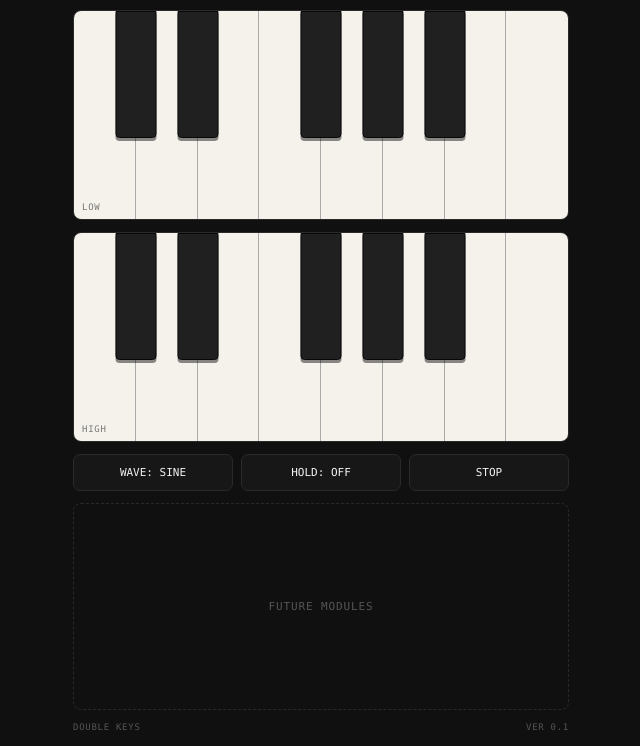
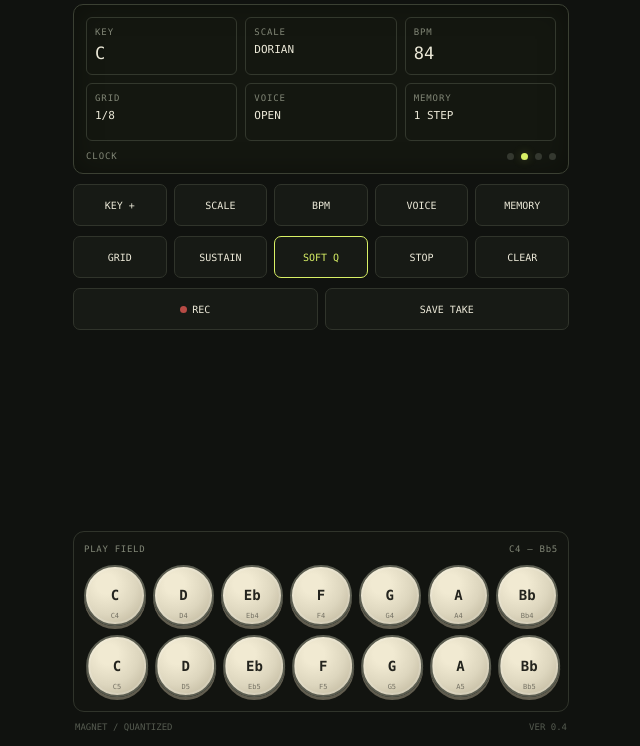
Before and after one commit to izanapi/cell-piano, a plain HTML site: page index.html in a window 1280 px wide. Shown: the part 54-800 px from the top of the page, without its empty margins (319-959 px from the left). Drawn offline with Linux system fonts and the light colour scheme.

Commit message:
Add files via upload

```diff
--- a/index.html
+++ b/index.html
@@ -3,357 +3,195 @@
 <head>
 <meta charset="utf-8" />
 <meta name="viewport" content="width=device-width, initial-scale=1, viewport-fit=cover, user-scalable=no" />
-<meta name="theme-color" content="#111111" />
-<title>DOUBLE KEYS</title>
+<meta name="theme-color" content="#11130f" />
+<title>POCKET CHORD</title>
 <style>
 :root{
-    --bg:#101010;
-    --panel:#171717;
-    --line:#2a2a2a;
-    --text:#f2f2f2;
-    --muted:#858585;
-    --accent:#ffd84a;
-    --white:#f4f2eb;
-    --black:#202020;
+  --bg:#10120f; --panel:#171a15; --line:#30342b; --text:#ece9d8; --muted:#818676;
+  --accent:#d8f065; --key:#ddd6be; --keyText:#24241e; --dark:#272a23; --glow:rgba(216,240,101,.25);
 }
-
-  *{ box-sizing:border-box; -webkit-tap-highlight-color:transparent; }
-
-  html,body{
-    margin:0;
-    width:100%;
-    min-height:100%;
-    background:var(--bg);
-    color:var(--text);
-    font-family: ui-monospace, SFMono-Regular, Menlo, Monaco, Consolas, monospace;
-    overflow-x:hidden;
-    touch-action:none;
-  }
-
-  body{
-    display:flex;
-    justify-content:center;
-  }
-
-  .app{
-    width:min(100vw,520px);
-    min-height:100dvh;
-    display:flex;
-    flex-direction:column;
-    padding:
-      max(14px, env(safe-area-inset-top))
-      12px
-      max(14px, env(safe-area-inset-bottom));
-    gap:12px;
-  }
-
-  .topbar{
-    height:38px;
-    display:flex;
-    align-items:center;
-    justify-content:space-between;
-    border-bottom:1px solid var(--line);
-  }
-
-  .title{
-    font-size:13px;
-    letter-spacing:.14em;
-  }
-
-  .status{
-    font-size:11px;
-    color:var(--muted);
-  }
-
-  .keyboard{
-    position:relative;
-    height:210px;
-    border:1px solid var(--line);
-    background:#090909;
-    overflow:hidden;
-    border-radius:8px;
-    user-select:none;
-  }
-
-  .white-keys{
-    position:absolute;
-    inset:0;
-    display:grid;
-    grid-template-columns:repeat(8,1fr);
-  }
-
-  .key.white{
-    position:relative;
-    background:var(--white);
-    border-right:1px solid #aaa;
-  }
-
-  .key.white:last-child{ border-right:none; }
-
-  .key.white.active{
-    background:var(--accent);
-  }
-
-  .black-key{
-    position:absolute;
-    top:0;
-    width:8.3%;
-    height:61%;
-    transform:translateX(-50%);
-    background:var(--black);
-    border:1px solid #080808;
-    border-radius:0 0 4px 4px;
-    z-index:3;
-    box-shadow:0 3px 0 rgba(0,0,0,.45);
-  }
-
-  .black-key.active{
-    background:var(--accent);
-    box-shadow:none;
-  }
-
-  .kbd-label{
-    position:absolute;
-    left:8px;
-    bottom:7px;
-    z-index:5;
-    color:#777;
-    font-size:9px;
-    letter-spacing:.08em;
-    pointer-events:none;
-  }
-
-  .controls{
-    display:grid;
-    grid-template-columns:1fr 1fr 1fr;
-    gap:8px;
-  }
-
-  button{
-    appearance:none;
-    border:1px solid var(--line);
-    background:var(--panel);
-    color:var(--text);
-    border-radius:7px;
-    padding:11px 8px;
-    font:inherit;
-    font-size:11px;
-  }
-
-  button:active,
-  button.on{
-    border-color:var(--accent);
-    color:var(--accent);
-  }
-
-  .future{
-    flex:1;
-    min-height:180px;
-    border:1px dashed #292929;
-    border-radius:8px;
-    display:flex;
-    align-items:center;
-    justify-content:center;
-    color:#555;
-    font-size:11px;
-    letter-spacing:.08em;
-  }
-
-  .footer{
-    color:#555;
-    font-size:9px;
-    letter-spacing:.08em;
-    display:flex;
-    justify-content:space-between;
-    align-items:center;
-  }
-
-  @media (max-height:760px){
-    .keyboard{ height:180px; }
-    .future{ min-height:90px; }
-  }
+*{box-sizing:border-box;-webkit-tap-highlight-color:transparent}
+html,body{margin:0;background:var(--bg);color:var(--text);font-family:ui-monospace,SFMono-Regular,Menlo,monospace;touch-action:none;overscroll-behavior:none}
+body{display:flex;justify-content:center;min-height:100dvh}
+.app{width:min(100vw,520px);min-height:100dvh;padding:max(14px,env(safe-area-inset-top)) 12px max(14px,env(safe-area-inset-bottom));display:flex;flex-direction:column;gap:10px}
+.topbar{display:flex;align-items:center;justify-content:space-between;height:34px;border-bottom:1px solid var(--line)}
+.logo{font-size:13px;letter-spacing:.16em}.state{font-size:10px;color:var(--muted)}
+.screen{background:#141710;border:1px solid #3b4033;border-radius:10px;padding:12px;box-shadow:inset 0 0 28px rgba(0,0,0,.35)}
+.readouts{display:grid;grid-template-columns:1fr 1fr 1fr;gap:8px}.cell{border:1px solid #33382d;border-radius:6px;padding:9px 8px;min-height:58px}
+.label{font-size:9px;color:var(--muted);letter-spacing:.1em}.value{font-size:17px;margin-top:6px}.tiny{font-size:11px}
+.clock{margin-top:10px;display:flex;align-items:center;justify-content:space-between}.pulse{display:flex;gap:7px}.dot{width:7px;height:7px;border-radius:50%;background:#34382f}.dot.on{background:var(--accent);box-shadow:0 0 10px var(--glow)}
+.controls{display:grid;grid-template-columns:repeat(5,1fr);gap:7px}
+button{appearance:none;border:1px solid var(--line);background:var(--panel);color:var(--text);border-radius:7px;padding:10px 5px;font:inherit;font-size:10px;min-height:42px}
+button.active,button:active{border-color:var(--accent);color:var(--accent)}
+.keyboard-wrap{margin-top:auto;border:1px solid var(--line);border-radius:11px;background:#121410;padding:12px 10px 14px;position:relative;overflow:hidden}
+.kbd-title{display:flex;justify-content:space-between;color:var(--muted);font-size:9px;margin-bottom:11px;letter-spacing:.08em}
+.keys{display:grid;grid-template-columns:repeat(7,1fr);gap:9px 7px;align-items:center}
+.key{position:relative;aspect-ratio:1/1;border-radius:50%;border:2px solid #5b5d51;background:radial-gradient(circle at 35% 30%,#f1ead2 0 18%,var(--key) 55%,#b7ae94 100%);color:var(--keyText);display:flex;align-items:center;justify-content:center;font-size:14px;font-weight:700;box-shadow:0 3px 0 #615d4f, inset 0 0 0 2px rgba(255,255,255,.16);user-select:none}
+.key:nth-child(n+8){transform:translateX(3.5%)}
+.key.active{background:var(--accent);box-shadow:0 0 18px var(--glow),0 2px 0 #71812f;transform:translateY(2px)}
+.key:nth-child(n+8).active{transform:translate(3.5%,2px)}
+.note-sub{position:absolute;bottom:4px;font-size:7px;font-weight:500;opacity:.55}
+.recbar{display:flex;gap:7px}.recbar button{flex:1}.recDot{display:inline-block;width:7px;height:7px;border-radius:50%;background:#b84b45;margin-right:5px}.rec-on .recDot{background:#ff5149;box-shadow:0 0 8px rgba(255,81,73,.6)}
+.footer{font-size:9px;color:#555b50;display:flex;justify-content:space-between;padding:0 2px}
+@media(max-height:760px){.cell{min-height:50px;padding:7px}.value{font-size:15px}.controls button{min-height:38px}.keys{gap:7px 6px}.keyboard-wrap{padding-top:9px}}
 </style>
 </head>
+<body><div class="app">
+<div class="topbar"><div class="logo">POCKET CHORD</div><div class="state" id="state">TOUCH TO START</div></div>
 
-<body>
-<div class="app">
-  <div class="topbar">
-    <div class="title">DOUBLE KEYS</div>
-    <div class="status" id="status">READY</div>
+<div class="screen">
+  <div class="readouts">
+    <div class="cell" id="keyCell"><div class="label">KEY</div><div class="value" id="keyVal">C</div></div>
+    <div class="cell" id="scaleCell"><div class="label">SCALE</div><div class="value tiny" id="scaleVal">DORIAN</div></div>
+    <div class="cell" id="bpmCell"><div class="label">BPM</div><div class="value" id="bpmVal">84</div></div>
+    <div class="cell"><div class="label">GRID</div><div class="value tiny" id="gridVal">1/8</div></div>
+    <div class="cell"><div class="label">VOICE</div><div class="value tiny" id="voiceVal">OPEN</div></div>
+    <div class="cell"><div class="label">MEMORY</div><div class="value tiny" id="memoryVal">1 STEP</div></div>
   </div>
-
-  <div class="keyboard" id="keyboardA" data-base="48">
-    <div class="white-keys"></div>
-    <div class="kbd-label">LOW</div>
-  </div>
-
-  <div class="keyboard" id="keyboardB" data-base="60">
-    <div class="white-keys"></div>
-    <div class="kbd-label">HIGH</div>
+  <div class="clock"><span class="label">CLOCK</span><div class="pulse"><i class="dot"></i><i class="dot"></i><i class="dot"></i><i class="dot"></i></div></div>
 </div>
 
 <div class="controls">
-    <button id="waveBtn">WAVE: SINE</button>
-    <button id="holdBtn">HOLD: OFF</button>
-    <button id="panicBtn">STOP</button>
+  <button id="keyBtn">KEY +</button><button id="scaleBtn">SCALE</button><button id="bpmBtn">BPM</button><button id="voiceBtn">VOICE</button><button id="memoryBtn">MEMORY</button>
+</div>
+<div class="controls">
+  <button id="gridBtn">GRID</button><button id="sustainBtn">SUSTAIN</button><button id="humanBtn" class="active">SOFT Q</button><button id="stopBtn">STOP</button><button id="clearBtn">CLEAR</button>
 </div>
 
-  <div class="future">
-    FUTURE MODULES
+<div class="recbar"><button id="recBtn"><span class="recDot"></span>REC</button><button id="saveBtn" disabled>SAVE TAKE</button></div>
+
+<div class="keyboard-wrap">
+  <div class="kbd-title"><span>PLAY FIELD</span><span id="rangeLabel">C4 — C6</span></div>
+  <div class="keys" id="keys"></div>
 </div>
-
-  <div class="footer">
-    <span>DOUBLE KEYS</span>
-    <span>VER 0.1</span>
+<div class="footer"><span>MAGNET / QUANTIZED</span><span>VER 0.4</span></div>
 </div>
-</div>
-
 <script>
-let ctx = null;
-let master = null;
-let hold = false;
-let waveIndex = 0;
-const waveTypes = ["sine","triangle","square","sawtooth"];
-const activeVoices = new Map();
-
+let ctx, master, recDest, recorder, chunks=[];
+let started=false, recording=false, sustain=false, softQ=true;
+let keyIndex=0, scaleIndex=1, bpm=84, gridIndex=1, voiceIndex=2, memoryIndex=1;
+let active=new Map(), memory=[];
+const roots=['C','C#','D','Eb','E','F','F#','G','Ab','A','Bb','B'];
+const scales=[
+ {name:'MAJOR',steps:[0,2,4,5,7,9,11]},
+ {name:'DORIAN',steps:[0,2,3,5,7,9,10]},
+ {name:'MINOR',steps:[0,2,3,5,7,8,10]},
+ {name:'PENTA',steps:[0,2,4,7,9]},
+ {name:'WHOLE',steps:[0,2,4,6,8,10]}
+];
+const grids=[{name:'1/4',div:1},{name:'1/8',div:2},{name:'1/16',div:4},{name:'FREE',div:0}];
+const voices=[
+ {name:'SINGLE',offs:[0]},
+ {name:'FIFTH',offs:[0,4]},
+ {name:'OPEN',offs:[0,4,8]},
+ {name:'SPREAD',offs:[0,4,8,11]},
+ {name:'CLUSTER',offs:[0,1,2]}
+];
+const memories=[0,1,2,3];
 function ensureAudio(){
  if(!ctx){
-    ctx = new (window.AudioContext || window.webkitAudioContext)();
-    master = ctx.createGain();
-    master.gain.value = 0.22;
-    master.connect(ctx.destination);
+  ctx=new (window.AudioContext||window.webkitAudioContext)();
+  master=ctx.createGain(); master.gain.value=.34; master.connect(ctx.destination);
+  recDest=ctx.createMediaStreamDestination(); master.connect(recDest);
  }
-  if(ctx.state === "suspended") ctx.resume();
-  document.getElementById("status").textContent = "AUDIO ON";
+ if(ctx.state==='suspended')ctx.resume();
+ started=true; document.getElementById('state').textContent='AUDIO ON';
 }
-
-function midiToHz(m){
-  return 440 * Math.pow(2, (m - 69) / 12);
+function midiHz(m){return 440*Math.pow(2,(m-69)/12)}
+function scaleMidi(index){
+ const sc=scales[scaleIndex].steps, degree=index%sc.length, oct=Math.floor(index/sc.length);
+ return 60 + keyIndex + sc[degree] + 12*oct;
 }
-
-function noteOn(id, midi, el){
+function scaleName(index){
+ let m=scaleMidi(index); return roots[(m%12+12)%12] + Math.floor(m/12-1);
+}
+function currentGridSec(){
+ const g=grids[gridIndex].div; if(!g)return 0; return 60/bpm/g;
+}
+function quantizedTime(){
+ const gs=currentGridSec(); if(!gs)return ctx.currentTime;
+ const t=ctx.currentTime, next=Math.ceil(t/gs)*gs;
+ if(!softQ)return next;
+ return (next-t<gs*.42)?next:t;
+}
+function makeVoice(midi,start,dur=.7,level=.12){
+ const osc=ctx.createOscillator(), gain=ctx.createGain(), filt=ctx.createBiquadFilter();
+ osc.type='triangle'; osc.frequency.value=midiHz(midi);
+ filt.type='lowpass'; filt.frequency.value=1800; filt.Q.value=.6;
+ gain.gain.setValueAtTime(.0001,start); gain.gain.exponentialRampToValueAtTime(level,start+.018);
+ gain.gain.exponentialRampToValueAtTime(.0001,start+dur);
+ osc.connect(filt); filt.connect(gain); gain.connect(master); osc.start(start); osc.stop(start+dur+.05);
+}
+function triggerKey(index,el){
  ensureAudio();
-  if(activeVoices.has(id)) return;
-
-  const osc = ctx.createOscillator();
-  const gain = ctx.createGain();
-
-  osc.type = waveTypes[waveIndex];
-  osc.frequency.value = midiToHz(midi);
-
-  const now = ctx.currentTime;
-  gain.gain.setValueAtTime(0.0001, now);
-  gain.gain.exponentialRampToValueAtTime(0.24, now + 0.012);
-
-  osc.connect(gain);
-  gain.connect(master);
-  osc.start();
-
-  activeVoices.set(id,{osc,gain,el});
-  el.classList.add("active");
-}
-
-function noteOff(id){
-  const v = activeVoices.get(id);
-  if(!v || hold) return;
-
-  const now = ctx.currentTime;
-  v.gain.gain.cancelScheduledValues(now);
-  v.gain.gain.setTargetAtTime(0.0001, now, 0.035);
-  v.osc.stop(now + 0.18);
-  v.el.classList.remove("active");
-  activeVoices.delete(id);
-}
-
-function stopAll(){
-  const now = ctx ? ctx.currentTime : 0;
-  for(const [id,v] of activeVoices){
-    if(ctx){
-      v.gain.gain.cancelScheduledValues(now);
-      v.gain.gain.setTargetAtTime(0.0001, now, 0.025);
-      try{ v.osc.stop(now + 0.12); }catch(e){}
-    }
-    v.el.classList.remove("active");
-  }
-  activeVoices.clear();
-}
-
-const whitePattern = [0,2,4,5,7,9,11,12];
-const blackPattern = [
-  {semi:1,pos:12.5},
-  {semi:3,pos:25},
-  {semi:6,pos:50},
-  {semi:8,pos:62.5},
-  {semi:10,pos:75}
-];
-
-function buildKeyboard(root){
-  const base = Number(root.dataset.base);
-  const whites = root.querySelector(".white-keys");
-
-  whitePattern.forEach((semi,i)=>{
-    const key = document.createElement("div");
-    key.className = "key white";
-    key.dataset.midi = base + semi;
-    key.dataset.keyid = root.id + "_w_" + i;
-    whites.appendChild(key);
-    bindKey(key);
+ const base=scaleMidi(index), scLen=scales[scaleIndex].steps.length, start=quantizedTime();
+ const offs=voices[voiceIndex].offs;
+ offs.forEach((d,i)=>{
+   let targetIndex=index+d; let midi=scaleMidi(targetIndex);
+   makeVoice(midi,start+i*.018,.82,.11/(1+i*.08));
  });
-
-  blackPattern.forEach((obj,i)=>{
-    const key = document.createElement("div");
-    key.className = "black-key";
-    key.style.left = obj.pos + "%";
-    key.dataset.midi = base + obj.semi;
-    key.dataset.keyid = root.id + "_b_" + i;
-    root.appendChild(key);
-    bindKey(key);
+ if(memories[memoryIndex]>0){
+   memory.slice(-memories[memoryIndex]).forEach((m,j)=>{
+     makeVoice(m,start+.012*(j+1),.62,.055/(j+1));
    });
  }
+ memory.push(base); if(memory.length>8)memory.shift();
+ el.classList.add('active'); setTimeout(()=>el.classList.remove('active'),220);
+}
+function buildKeys(){
+ const wrap=document.getElementById('keys'); wrap.innerHTML='';
+ const count=scales[scaleIndex].steps.length*2;
+ for(let i=0;i<count;i++){
+  const b=document.createElement('div'); b.className='key'; b.dataset.index=i;
+  const nm=scaleName(i); b.innerHTML=`${nm.replace(/[0-9]/g,'')}<span class="note-sub">${nm}</span>`;
+  b.addEventListener('pointerdown',e=>{e.preventDefault();triggerKey(i,b)});
+  wrap.appendChild(b);
+ }
+ document.getElementById('rangeLabel').textContent=scaleName(0)+' — '+scaleName(count-1);
+}
+function refresh(){
+ document.getElementById('keyVal').textContent=roots[keyIndex];
+ document.getElementById('scaleVal').textContent=scales[scaleIndex].name;
+ document.getElementById('bpmVal').textContent=bpm;
+ document.getElementById('gridVal').textContent=grids[gridIndex].name;
+ document.getElementById('voiceVal').textContent=voices[voiceIndex].name;
+ document.getElementById('memoryVal').textContent=memories[memoryIndex]===0?'OFF':memories[memoryIndex]+' STEP';
+ buildKeys();
+}
+keyBtn.onclick=()=>{keyIndex=(keyIndex+1)%12;memory=[];refresh()};
+scaleBtn.onclick=()=>{scaleIndex=(scaleIndex+1)%scales.length;memory=[];refresh()};
+bpmBtn.onclick=()=>{bpm+=4;if(bpm>120)bpm=64;refresh()};
+gridBtn.onclick=()=>{gridIndex=(gridIndex+1)%grids.length;refresh()};
+voiceBtn.onclick=()=>{voiceIndex=(voiceIndex+1)%voices.length;refresh()};
+memoryBtn.onclick=()=>{memoryIndex=(memoryIndex+1)%memories.length;refresh()};
+sustainBtn.onclick=()=>{sustain=!sustain;sustainBtn.classList.toggle('active',sustain)};
+humanBtn.onclick=()=>{softQ=!softQ;humanBtn.classList.toggle('active',softQ);humanBtn.textContent=softQ?'SOFT Q':'HARD Q'};
+stopBtn.onclick=()=>{memory=[];document.getElementById('state').textContent='STOPPED'};
+clearBtn.onclick=()=>{memory=[]};
 
-function bindKey(el){
-  const start = (ev)=>{
-    ev.preventDefault();
-    try{ el.setPointerCapture(ev.pointerId); }catch(e){}
-    noteOn(el.dataset.keyid, Number(el.dataset.midi), el);
+recBtn.onclick=async()=>{
+ ensureAudio();
+ if(!recording){
+  chunks=[];
+  let options={};
+  if(MediaRecorder.isTypeSupported('audio/webm;codecs=opus'))options.mimeType='audio/webm;codecs=opus';
+  recorder=new MediaRecorder(recDest.stream,options);
+  recorder.ondataavailable=e=>{if(e.data.size)chunks.push(e.data)};
+  recorder.onstop=()=>{document.getElementById('saveBtn').disabled=false};
+  recorder.start(); recording=true; recBtn.classList.add('rec-on'); recBtn.innerHTML='<span class="recDot"></span>STOP REC';
+ }else{
+  recorder.stop(); recording=false; recBtn.classList.remove('rec-on'); recBtn.innerHTML='<span class="recDot"></span>REC';
+ }
+};
+saveBtn.onclick=()=>{
+ if(!chunks.length)return;
+ const type=chunks[0].type||'audio/webm'; const blob=new Blob(chunks,{type});
+ const a=document.createElement('a'); a.href=URL.createObjectURL(blob); a.download='pocket-chord-take.webm'; a.click();
+ setTimeout(()=>URL.revokeObjectURL(a.href),1000);
 };
 
-  const end = (ev)=>{
-    ev.preventDefault();
-    noteOff(el.dataset.keyid);
-  };
-
-  el.addEventListener("pointerdown", start);
-  el.addEventListener("pointerup", end);
-  el.addEventListener("pointercancel", end);
-  el.addEventListener("pointerleave", (ev)=>{
-    if(ev.buttons) end(ev);
-  });
-}
-
-buildKeyboard(document.getElementById("keyboardA"));
-buildKeyboard(document.getElementById("keyboardB"));
-
-document.getElementById("waveBtn").addEventListener("click",()=>{
-  waveIndex = (waveIndex + 1) % waveTypes.length;
-  document.getElementById("waveBtn").textContent =
-    "WAVE: " + waveTypes[waveIndex].toUpperCase();
-});
-
-document.getElementById("holdBtn").addEventListener("click",(e)=>{
-  hold = !hold;
-  e.currentTarget.textContent = "HOLD: " + (hold ? "ON" : "OFF");
-  e.currentTarget.classList.toggle("on",hold);
-  if(!hold) stopAll();
-});
-
-document.getElementById("panicBtn").addEventListener("click",()=>{
-  hold = false;
-  const hb = document.getElementById("holdBtn");
-  hb.textContent = "HOLD: OFF";
-  hb.classList.remove("on");
-  stopAll();
-});
-</script>
-</body>
-</html>
+let beat=0; setInterval(()=>{
+ const dots=[...document.querySelectorAll('.dot')]; dots.forEach((d,i)=>d.classList.toggle('on',i===beat%4)); beat++;
+},(60/bpm)*1000);
+refresh();
+</script></body></html>
```
Lines whose indentation alone changed are shown as unchanged.
